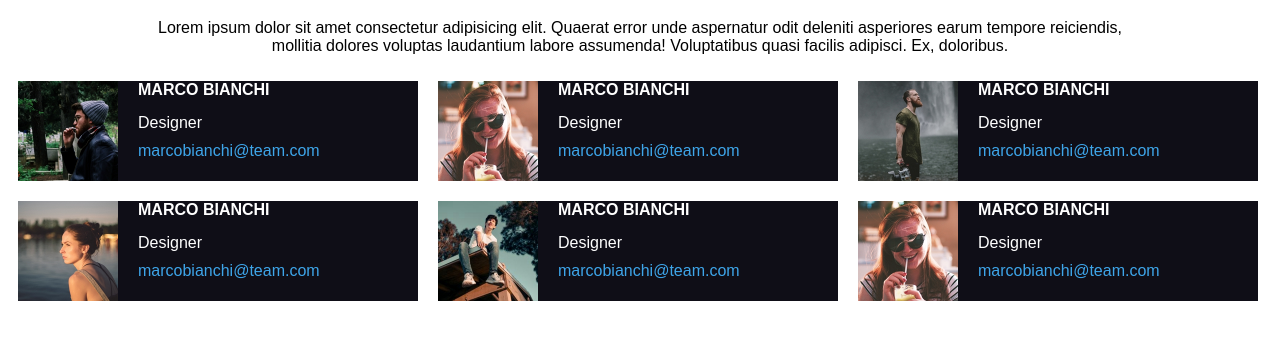
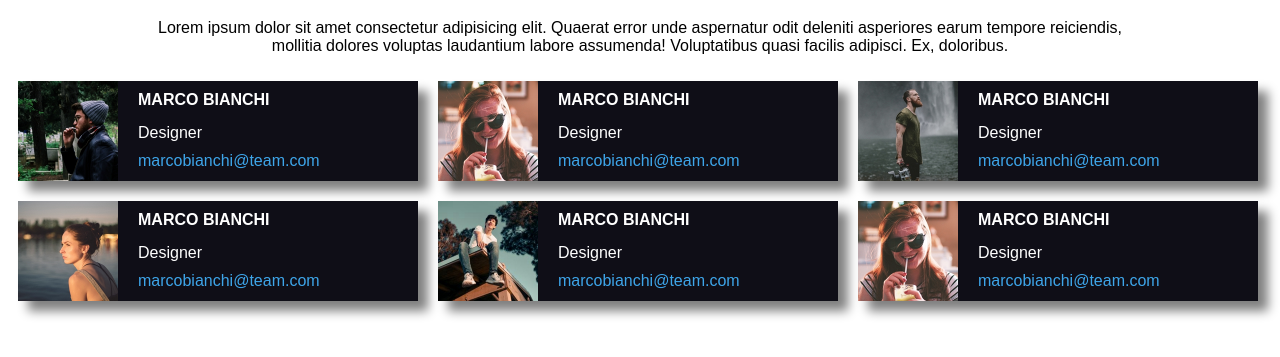
Before and after one commit to ndongogueye/html-css-float-cards, a plain HTML site: page index.html in a window 1280 px wide. Shown: the part 61-418 px from the top of the page. Drawn offline with Linux system fonts and the light colour scheme.

Commit message:
box shadowe

```diff
--- a/assets/style.css
+++ b/assets/style.css
@@ -27,6 +27,7 @@ width: 400px;
 color: white;
 float: left;
 margin:10px ;
+box-shadow: 10px 10px 10px gray;
 
 }
 
@@ -39,6 +40,7 @@ img {
 h2 {
    color: white;
  margin: 0px;
+ margin-top: 10px;
  margin-bottom:15px ;
  text-align: left;
  font-size: 1em;
```
